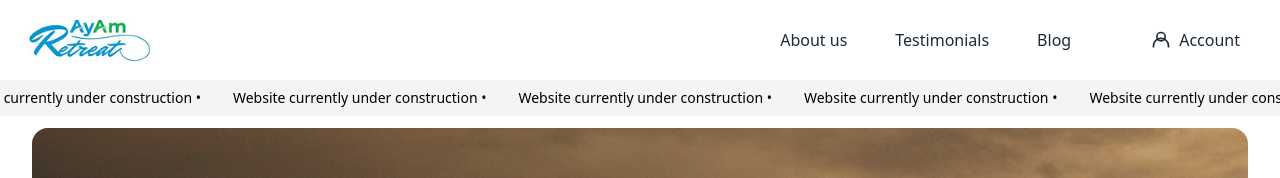
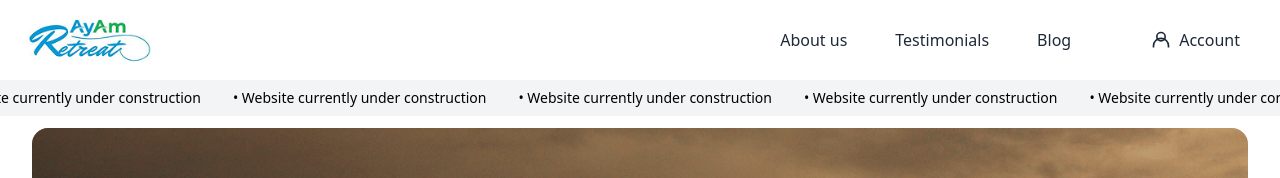
Before and after one commit to BasilSabu1/ayamretreat, a Next.js app: page / in a window 1280 px wide. Shown: the top 178 px of the page. Built offline with nearby package versions, Linux system fonts and the light colour scheme.

Commit message:
added dots in automatic carosil

```diff
--- a/app/components/header/Header.tsx
+++ b/app/components/header/Header.tsx
@@ -76,19 +76,19 @@ export default function Header() {
       <div className="w-full bg-gray-100 overflow-hidden whitespace-nowrap py-2 text-sm">
         <div className="marquee relative flex overflow-x-hidden">
           <div className="marquee-content py-0 animate-marquee whitespace-nowrap flex">
-            <span className="mx-4">Website currently under construction •</span>
-            <span className="mx-4">Website currently under construction •</span>
-            <span className="mx-4">Website currently under construction •</span>
-            <span className="mx-4">Website currently under construction •</span>
-            <span className="mx-4">Website currently under construction •</span>
+            <span className="mx-4">• Website currently under construction </span>
+            <span className="mx-4">• Website currently under construction </span>
+            <span className="mx-4">• Website currently under construction </span>
+            <span className="mx-4">• Website currently under construction </span>
+            <span className="mx-4">• Website currently under construction </span>
           </div>
 
           <div className="marquee-content absolute top-0 py-0 animate-marquee2 whitespace-nowrap flex">
-            <span className="mx-4">Website currently under construction •</span>
-            <span className="mx-4">Website currently under construction •</span>
-            <span className="mx-4">Website currently under construction •</span>
-            <span className="mx-4">Website currently under construction •</span>
-            <span className="mx-4">Website currently under construction •</span>
+            <span className="mx-4">• Website currently under construction </span>
+            <span className="mx-4">• Website currently under construction </span>
+            <span className="mx-4">• Website currently under construction </span>
+            <span className="mx-4">• Website currently under construction </span>
+            <span className="mx-4">• Website currently under construction </span>
           </div>
         </div>
       </div>
```
